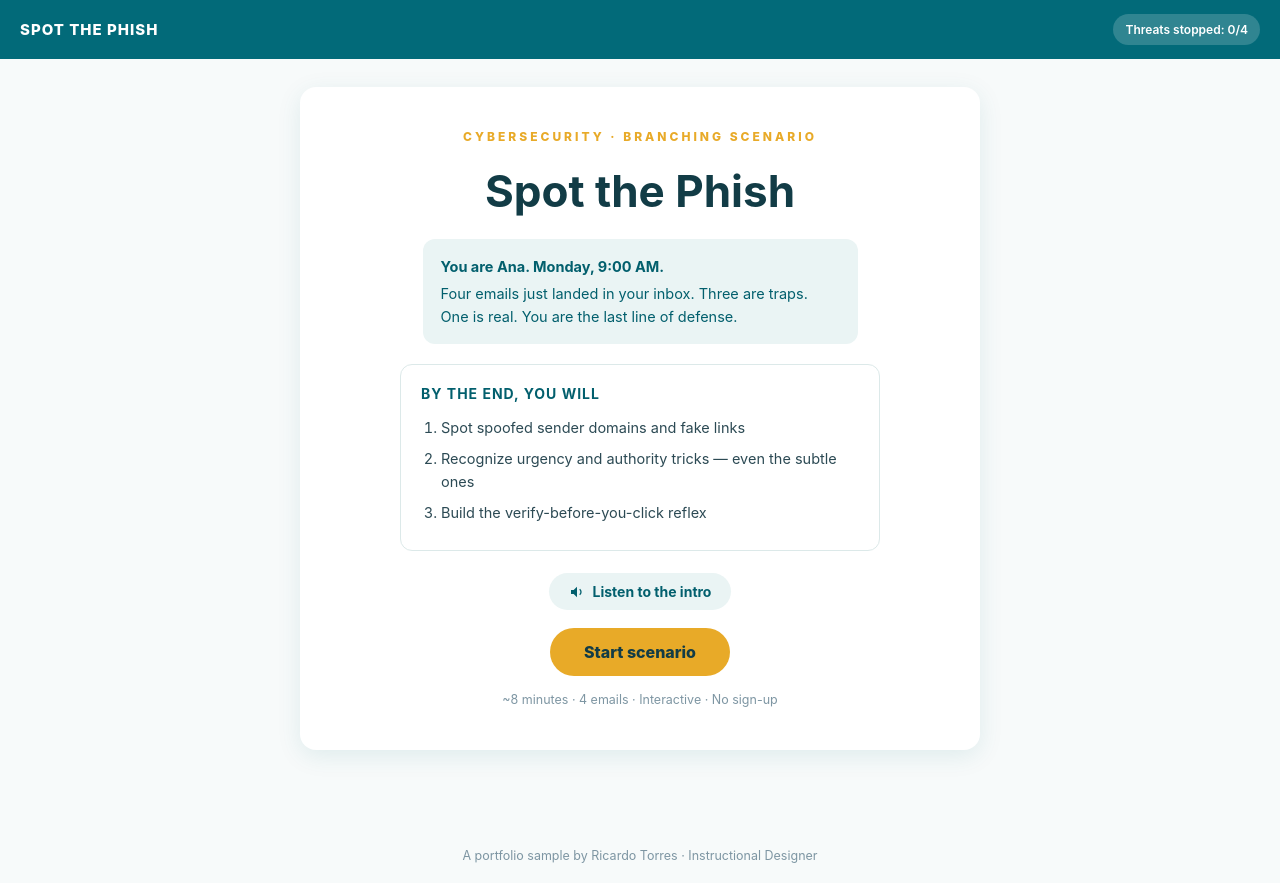
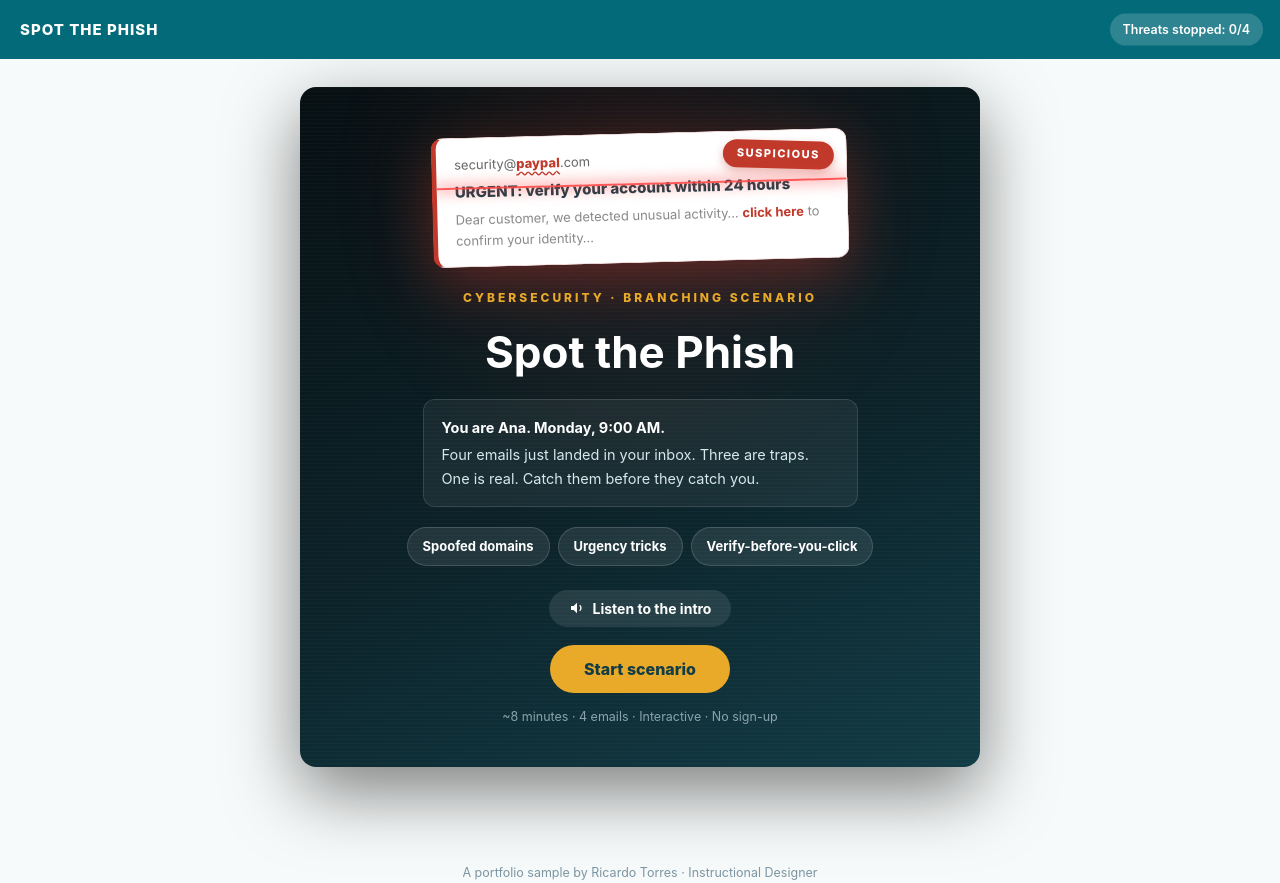
Before and after one commit to Rickhazur/portafolio, a website: page samples/spot-the-phish.html in a window 1280 px wide. Drawn offline with Linux system fonts and the light colour scheme.

Commit message:
Add files via upload

```diff
--- a/samples/spot-the-phish.html
+++ b/samples/spot-the-phish.html
@@ -27,6 +27,37 @@ body{font-family:'Inter',system-ui,-apple-system,'Segoe UI',Roboto,sans-serif;ba
 .btn-ghost{background:#fff;border:2px solid var(--teal);color:var(--teal)}
 .listen{display:inline-flex;align-items:center;gap:8px;background:#EAF4F4;color:var(--teal-d);font-weight:700;font-size:14px;padding:10px 20px;border-radius:999px;border:none;cursor:pointer;margin-bottom:18px;font-family:inherit}
 .small{font-size:12.5px;color:#7E96A3;margin-top:14px}
+/* Intro that captivates */
+.teaser{background:#fff;border:1px solid #F0D9D9;border-left:5px solid var(--red);border-radius:12px;padding:16px 18px;max-width:26em;margin:6px auto 24px;text-align:left;transform:rotate(-1.5deg);box-shadow:0 14px 32px rgba(192,57,43,.16);position:relative;transition:transform .3s ease}
+.teaser:hover{transform:rotate(0deg) scale(1.02)}
+.teaser-tag{position:absolute;top:-14px;right:14px;background:var(--red);color:#fff;font-size:11px;font-weight:800;letter-spacing:1.5px;padding:5px 14px;border-radius:999px;transform:rotate(3deg);box-shadow:0 4px 10px rgba(192,57,43,.35)}
+.teaser-from{font-size:13px;color:#666}
+.teaser-from .spoof{color:var(--red);font-weight:800;text-decoration:underline wavy;text-underline-offset:3px}
+.teaser-subj{font-weight:800;font-size:15px;margin:5px 0;color:var(--ink)}
+.teaser-body{font-size:13px;color:#888}
+.teaser-body a{color:var(--red);font-weight:700}
+.objchips{display:flex;gap:8px;flex-wrap:wrap;justify-content:center;margin:0 auto 24px;max-width:34em}
+.objchips span{background:#EAF4F4;color:var(--teal-d);font-size:13px;font-weight:700;padding:8px 15px;border-radius:999px}
+.pill{animation:ppulse 2.2s ease-in-out infinite}
+@keyframes ppulse{0%,100%{transform:scale(1)}50%{transform:scale(1.07)}}
+@media(prefers-reduced-motion:reduce){.pill{animation:none}.teaser{transform:none}}
+/* Threat-room: dark briefing scene, brand stays in command */
+.hero-dark{background:linear-gradient(160deg,#070F12 0%,#0C242B 60%,#123C46 100%);position:relative;overflow:hidden;box-shadow:0 24px 70px rgba(0,0,0,.5)}
+.hero-dark::before{content:"";position:absolute;inset:0;background:repeating-linear-gradient(0deg,transparent 0 3px,rgba(255,255,255,.025) 3px 4px);pointer-events:none}
+.hero-dark::after{content:"";position:absolute;width:640px;height:640px;border-radius:50%;background:radial-gradient(circle,rgba(192,57,43,.18),transparent 65%);top:-220px;left:50%;transform:translateX(-50%);animation:threatpulse 4s ease-in-out infinite;pointer-events:none}
+@keyframes threatpulse{0%,100%{opacity:.65;transform:translateX(-50%) scale(1)}50%{opacity:1;transform:translateX(-50%) scale(1.14)}}
+.hero-dark>*{position:relative;z-index:1}
+.hero-dark h1{color:#fff}
+.hero-dark .role{background:rgba(255,255,255,.06);border:1px solid rgba(255,255,255,.12);color:#D7E8EB}
+.hero-dark .role strong{color:#fff}
+.hero-dark .objchips span{background:rgba(255,255,255,.09);border:1px solid rgba(255,255,255,.15);color:#fff}
+.hero-dark .teaser{box-shadow:0 18px 55px rgba(192,57,43,.4);z-index:1;overflow:hidden}
+.hero-dark .teaser-tag{top:10px;right:12px}
+.hero-dark .listen{background:rgba(255,255,255,.1);color:#fff}
+.hero-dark .small{color:#8AA3AB}
+.scanline{position:absolute;left:0;right:0;height:2px;top:8%;background:rgba(255,70,70,.9);box-shadow:0 0 14px 2px rgba(255,70,70,.65);animation:scan 2.8s ease-in-out infinite;pointer-events:none}
+@keyframes scan{0%,100%{top:6%}50%{top:92%}}
+@media(prefers-reduced-motion:reduce){.hero-dark::after,.scanline{animation:none}}
 /* Inbox */
 .inbox-head{display:flex;justify-content:space-between;align-items:center;margin-bottom:14px}
 .inbox-head h2{font-size:22px}
@@ -210,9 +241,14 @@ function render(){
   var app=el('app');
   if(current===-1 && arrived===0){
     app.innerHTML=
-    '<div class="hero"><div class="kicker">CYBERSECURITY · BRANCHING SCENARIO</div><h1>Spot the Phish</h1>'+
-    '<div class="role"><strong>You are Ana. Monday, 9:00 AM.</strong>Four emails just landed in your inbox. Three are traps. One is real. You are the last line of defense.</div>'+
-    '<div class="objs"><h3>BY THE END, YOU WILL</h3><ol>'+OBJS.map(function(o){return '<li>'+o+'</li>';}).join('')+'</ol></div>'+
+    '<div class="hero hero-dark">'+
+    '<div class="teaser"><div class="teaser-tag">SUSPICIOUS</div>'+
+    '<div class="teaser-from">security@<span class="spoof">paypaI</span>.com</div>'+
+    '<div class="teaser-subj">URGENT: verify your account within 24 hours</div>'+
+    '<div class="teaser-body">Dear customer, we detected unusual activity… <a>click here</a> to confirm your identity…</div><div class="scanline"></div></div>'+
+    '<div class="kicker">CYBERSECURITY · BRANCHING SCENARIO</div><h1>Spot the Phish</h1>'+
+    '<div class="role"><strong>You are Ana. Monday, 9:00 AM.</strong>Four emails just landed in your inbox. Three are traps. One is real. Catch them before they catch you.</div>'+
+    '<div class="objchips"><span>Spoofed domains</span><span>Urgency tricks</span><span>Verify-before-you-click</span></div>'+
     '<button class="listen" id="listenBtn" onclick="playNarr()">'+
     '<svg width="16" height="16" viewBox="0 0 24 24" fill="currentColor"><path d="M3 9v6h4l5 5V4L7 9H3z"/><path d="M16 8a5 5 0 010 8" stroke="currentColor" stroke-width="2" fill="none"/></svg>'+
     'Listen to the intro</button><br>'+
```
